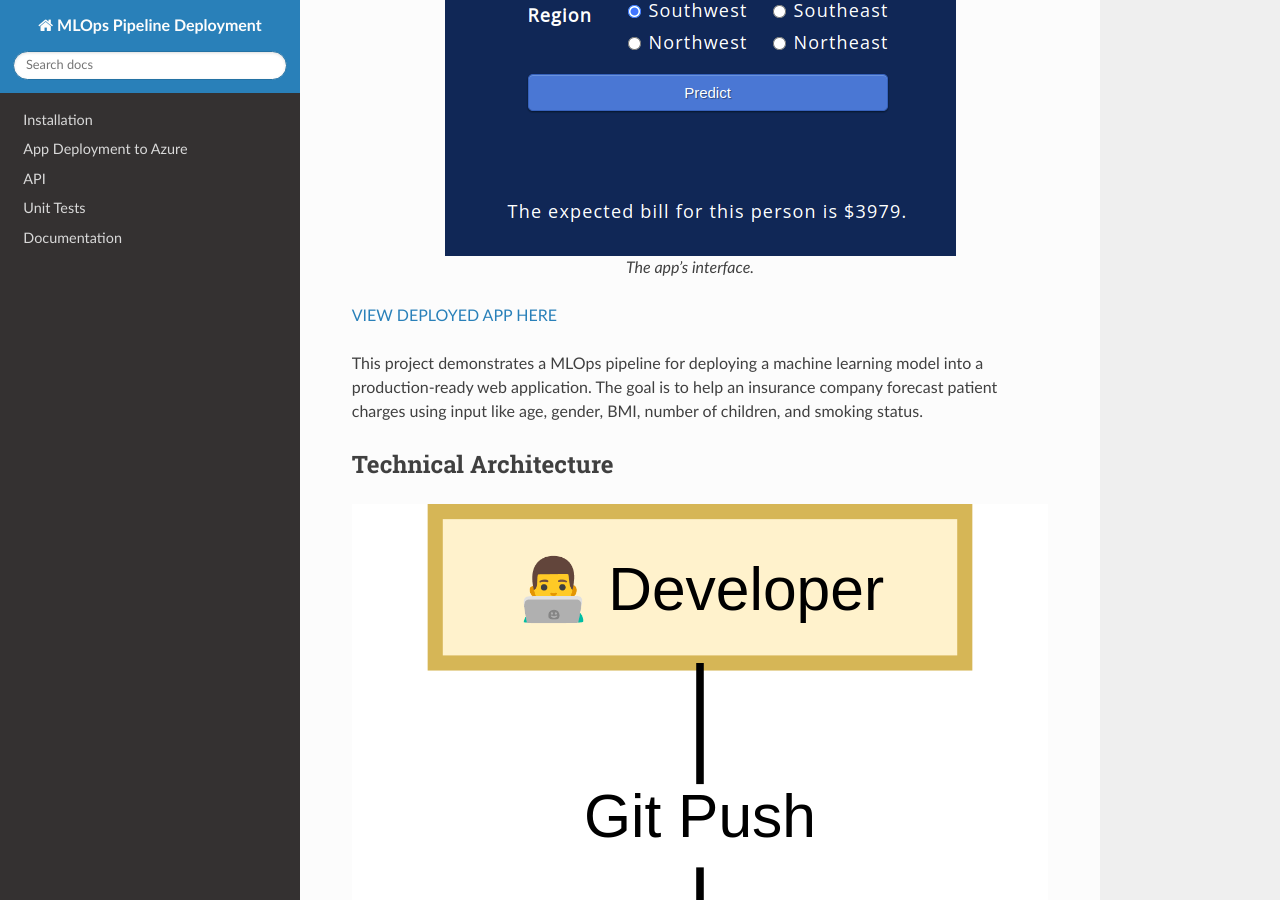
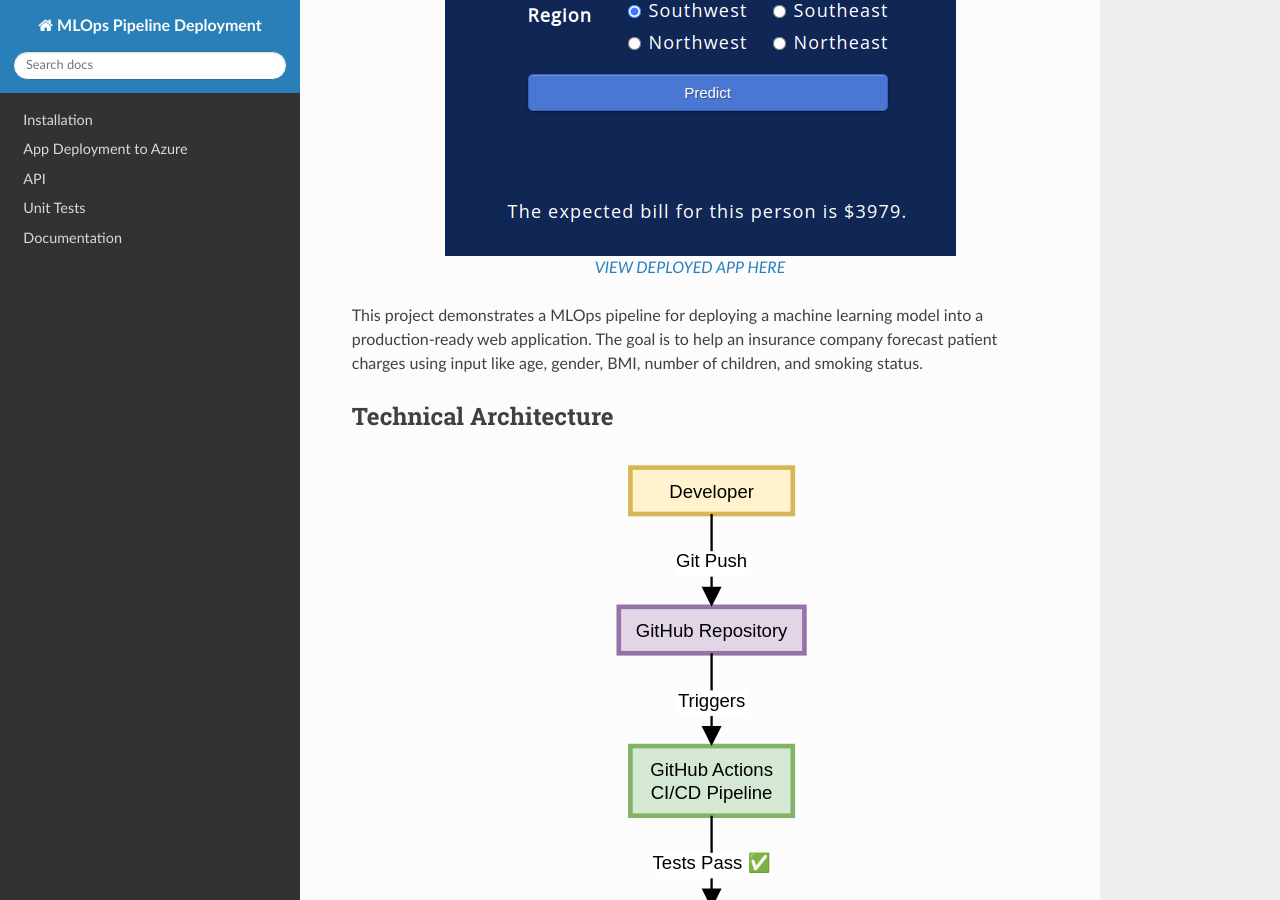
Before and after one commit to PierreExeter/MLOps-Pipeline-Deployment, a Sphinx documentation site: the page built from docs/source/index.rst, in a window 1280 px wide and 900 px high, scrolled down 603 px. Built offline with Sphinx 7.4.7 and the Read the Docs theme 3.1.0, drawn with Linux system fonts in a browser that asks for light colours.

Commit message:
minor changes

```diff
--- a/docs/source/index.rst
+++ b/docs/source/index.rst
@@ -5,9 +5,7 @@ Welcome to Insurance Predictor's documentation!
    :alt: app_screenshot
    :align: center
 
-   The app's interface.
-
-`VIEW DEPLOYED APP HERE <https://insurance-predictions.azurewebsites.net/>`__
+   `VIEW DEPLOYED APP HERE <https://insurance-predictions.azurewebsites.net/>`__
 
 This project demonstrates a MLOps pipeline for deploying a machine learning model into a production-ready web application. The goal is to help an insurance company forecast patient charges using input like age, gender, BMI, number of children, and smoking status.
 
```
Also changed, not shown: docs/img/app_diagram.svg, 4 other files.
